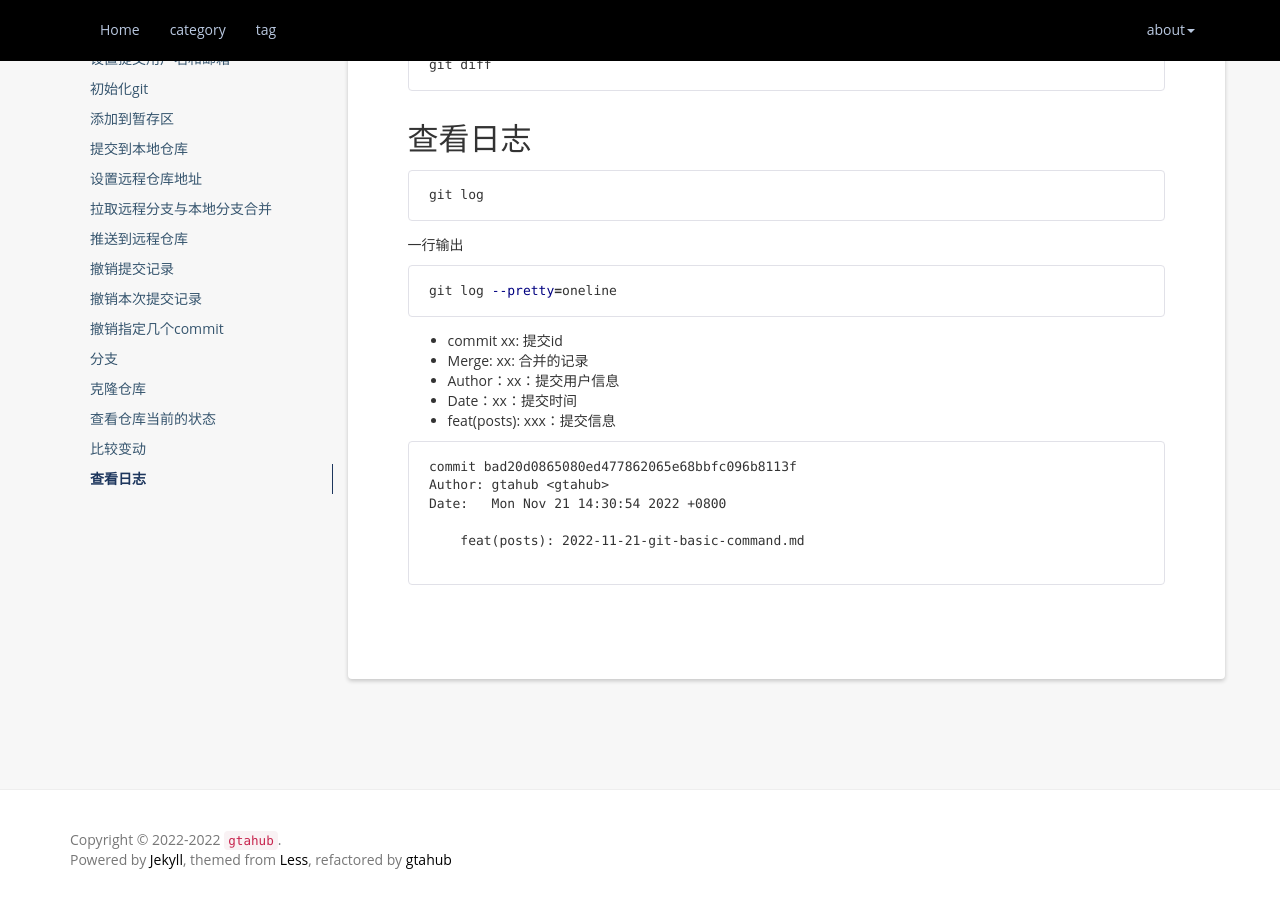
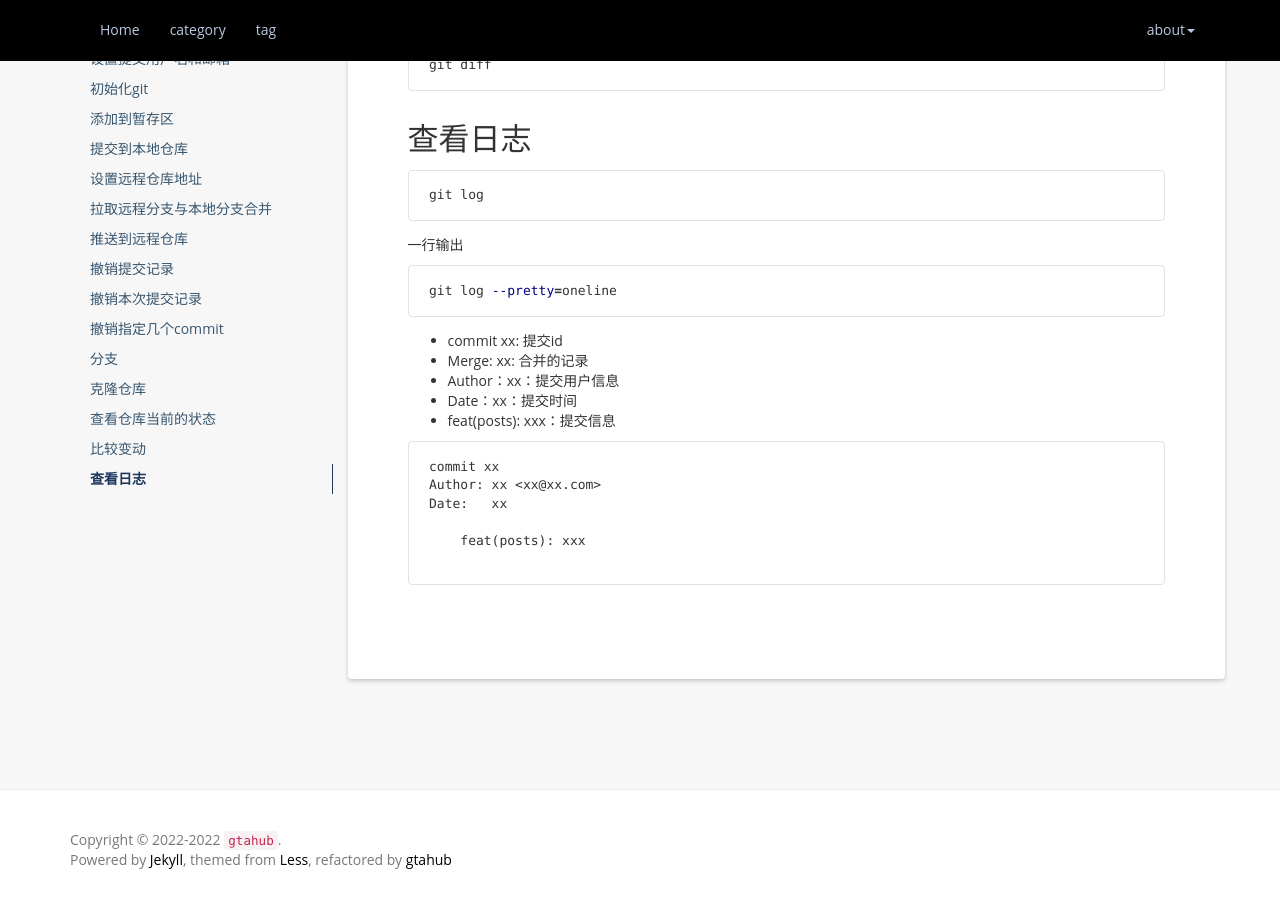
Before and after one commit to atgtahub/atgtahub.github.io, a Jekyll site: the page built from _posts/vcs/git/2022-11-21-git-basic-command.md, in a window 1280 px wide and 900 px high, scrolled down 3358 px. Built offline with Jekyll 4.4.1, drawn with Linux system fonts in a browser that asks for light colours; a script that is not in the unit is left out; comment, search, counter and statistics services are not loaded.

Commit message:
refactor(posts): 2022-11-21-git-basic-command.md

````diff
--- a/_posts/vcs/git/2022-11-21-git-basic-command.md
+++ b/_posts/vcs/git/2022-11-21-git-basic-command.md
@@ -177,10 +177,10 @@ git log --pretty=oneline
 - feat(posts): xxx：提交信息
 
 ```text
-commit bad20d0865080ed477862065e68bbfc096b8113f
-Author: gtahub <gtahub>
-Date:   Mon Nov 21 14:30:54 2022 +0800
+commit xx
+Author: xx <xx@xx.com>
+Date:   xx
 
-    feat(posts): 2022-11-21-git-basic-command.md
+    feat(posts): xxx
 
 ```
````
